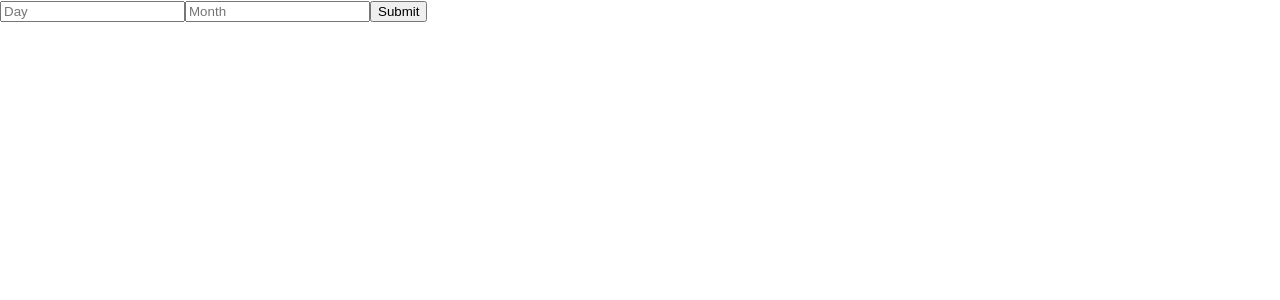
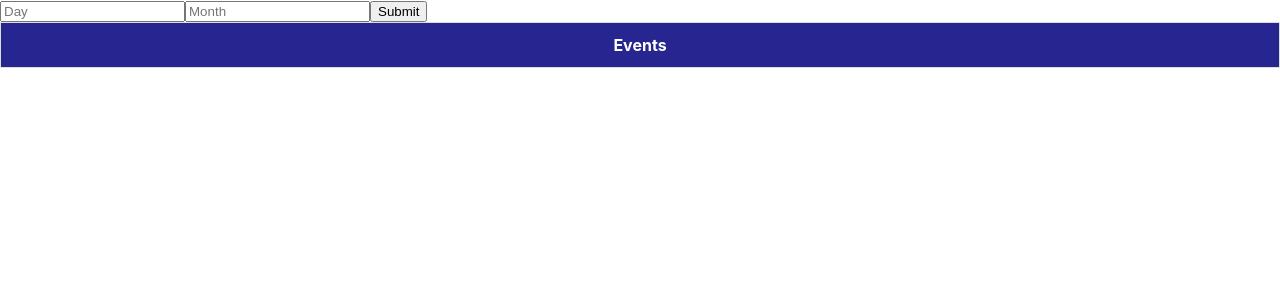
Before and after one commit to Thinkr1/onthisday, a React (Create React App) app: page / in a window 1280 px wide. Shown: the top 300 px of the page. Built offline with nearby package versions, Linux system fonts and the light colour scheme.

Commit message:
Added styles

```diff
--- a/src/App.js
+++ b/src/App.js
@@ -1,5 +1,6 @@
 import React, { useState } from "react";
 import axios from "axios";
+import "./onthisday.css"
 
 const OnThisDay = () => {
   const [day, setDay] = useState("");
@@ -37,9 +38,20 @@ const OnThisDay = () => {
       />
       <button onClick={handleSubmit}>Submit</button>
       <div id="events">
-        {events.map((event, index) => (
-          <div key={index}>{event.text}</div>
-        ))}
+        <table className="event-table">
+          <thead>
+            <tr>
+              <th>Events</th>
+            </tr>
+          </thead>
+          <tbody>
+            {events.map((event, index) => (
+              <tr key={index}>
+                <td>{event.text}</td>
+              </tr>
+            ))}
+          </tbody>
+        </table>
       </div>
     </div>
   );
--- /dev/null
+++ b/src/onthisday.css
@@ -0,0 +1,22 @@
+.event-table {
+    width: 100%;
+    border-collapse: collapse;
+  }
+
+  .event-table th,
+  .event-table td {
+    border: 1px solid #ddd;
+    padding: 8px;
+  }
+
+  .event-table tr:nth-child(even) {
+    background-color: #f2f2f2;
+  }
+
+  .event-table th {
+    padding-top: 12px;
+    padding-bottom: 12px;
+    text-align: center;
+    background-color: #272690;
+    color: white;
+  }
```
